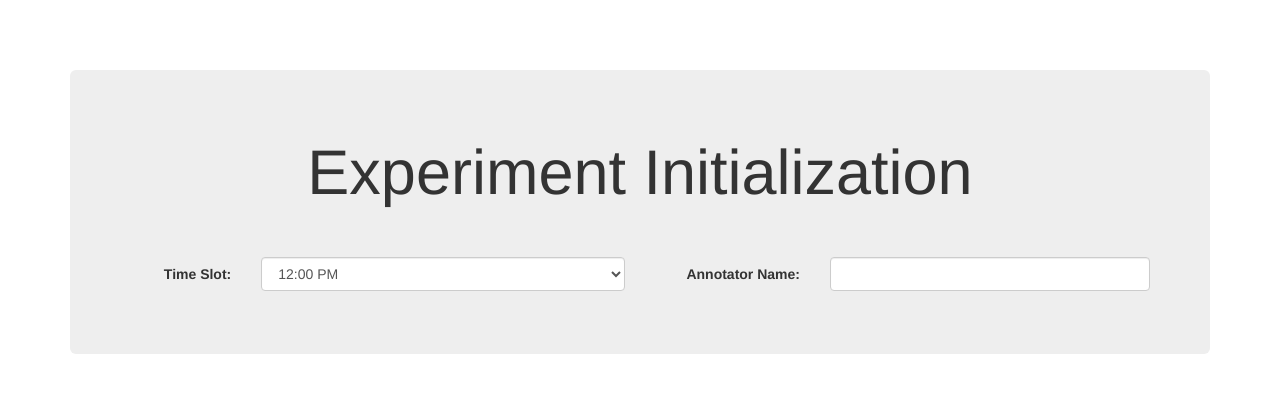
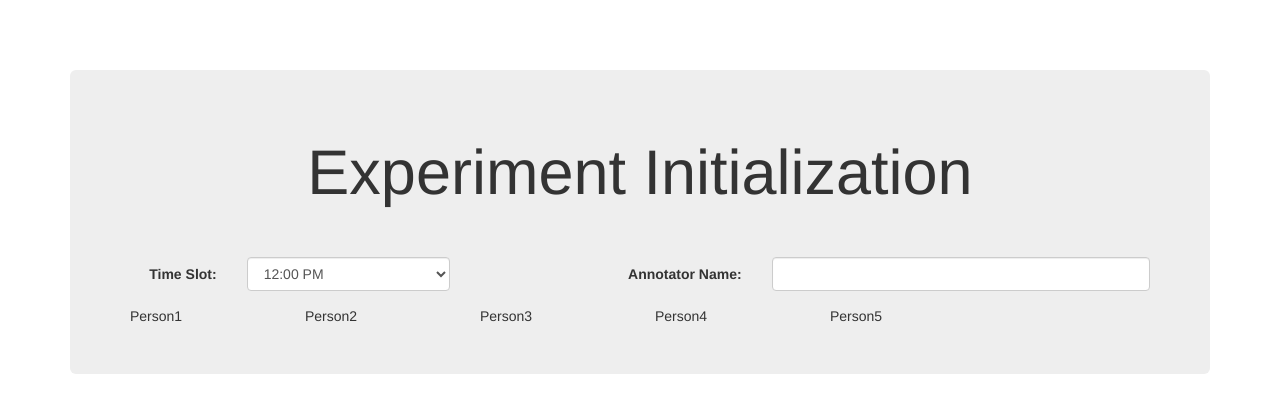
Before and after one commit to Vadman97/StudyTracker, a Flask app: page /init/ in a window 1280 px wide. Shown: the top 413 px of the page. Run offline with Flask 2, Linux system fonts and the light colour scheme; some libraries are stand-ins or nearby versions.

Commit message:
working on people

```diff
--- a/templates/initialize.html
+++ b/templates/initialize.html
@@ -28,10 +28,10 @@
 				<form class="form-horizontal" role="form">
 
 					<div class="row">
-						<div class="col-sm-6">
+						<div class="col-sm-4">
 							<div class="form-group has-feedback">
-								<label class="control-label col-sm-3" for="timeGroup">Time Slot:</label>
-								<div class="col-sm-9">
+								<label class="control-label col-sm-4" for="timeGroup">Time Slot:</label>
+								<div class="col-sm-8">
 									<select class="form-control" id="timeGroup" required>
 										<option>12:00 PM</option>
 										<option>2:45 PM</option>
@@ -40,7 +40,7 @@
 								</div>
 						    </div>
 						</div>
-						<div class="col-sm-6">
+						<div class="col-sm-7 col-sm-offset-1">
 							<div class="form-group has-feedback">
 								<label class="control-label col-sm-4" for="annotatorName">Annotator Name:</label>
 								<div class="col-sm-8">
@@ -51,7 +51,21 @@
 					</div>
 
 					<div class="row">
-
+						<div class="col-sm-2">
+						Person1
+						</div>
+						<div class="col-sm-2">
+						Person2
+						</div>
+						<div class="col-sm-2">
+						Person3
+						</div>
+						<div class="col-sm-2">
+						Person4
+						</div>
+						<div class="col-sm-2">
+						Person5
+						</div>
 					</div>
 
 				</form>
```
